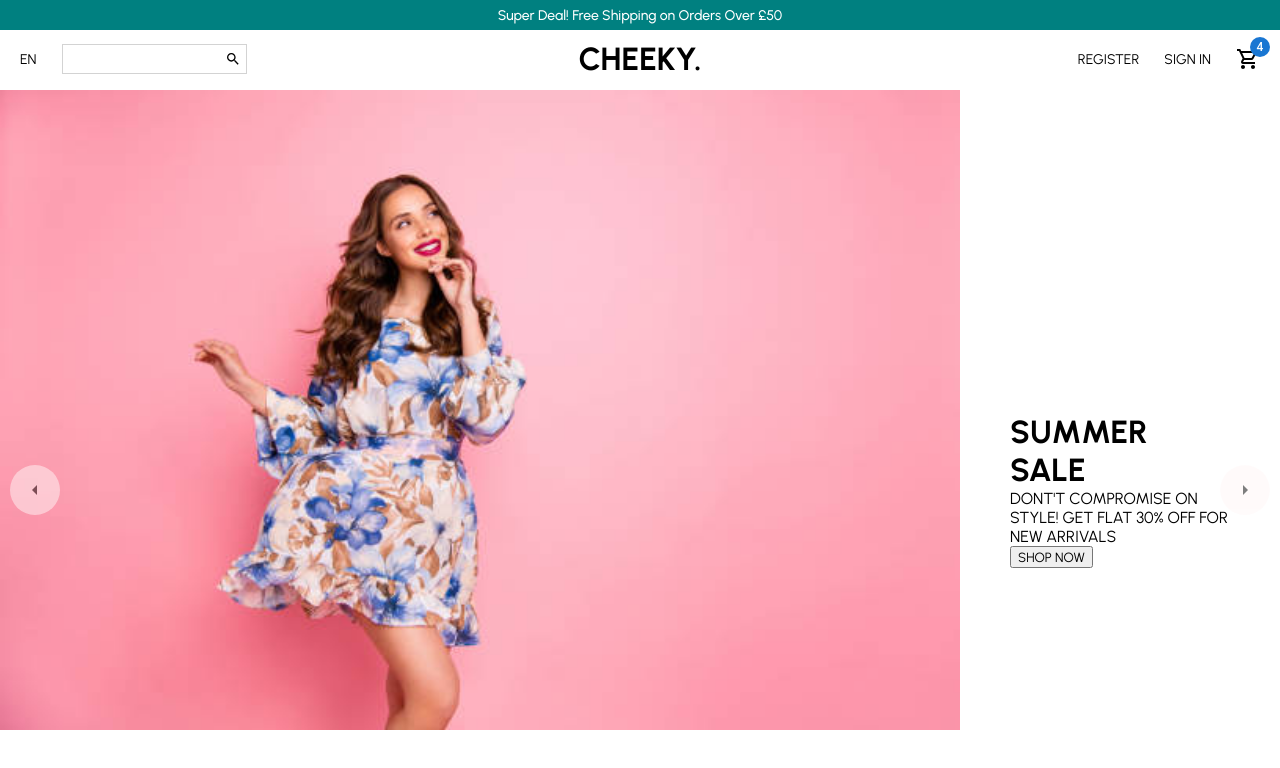
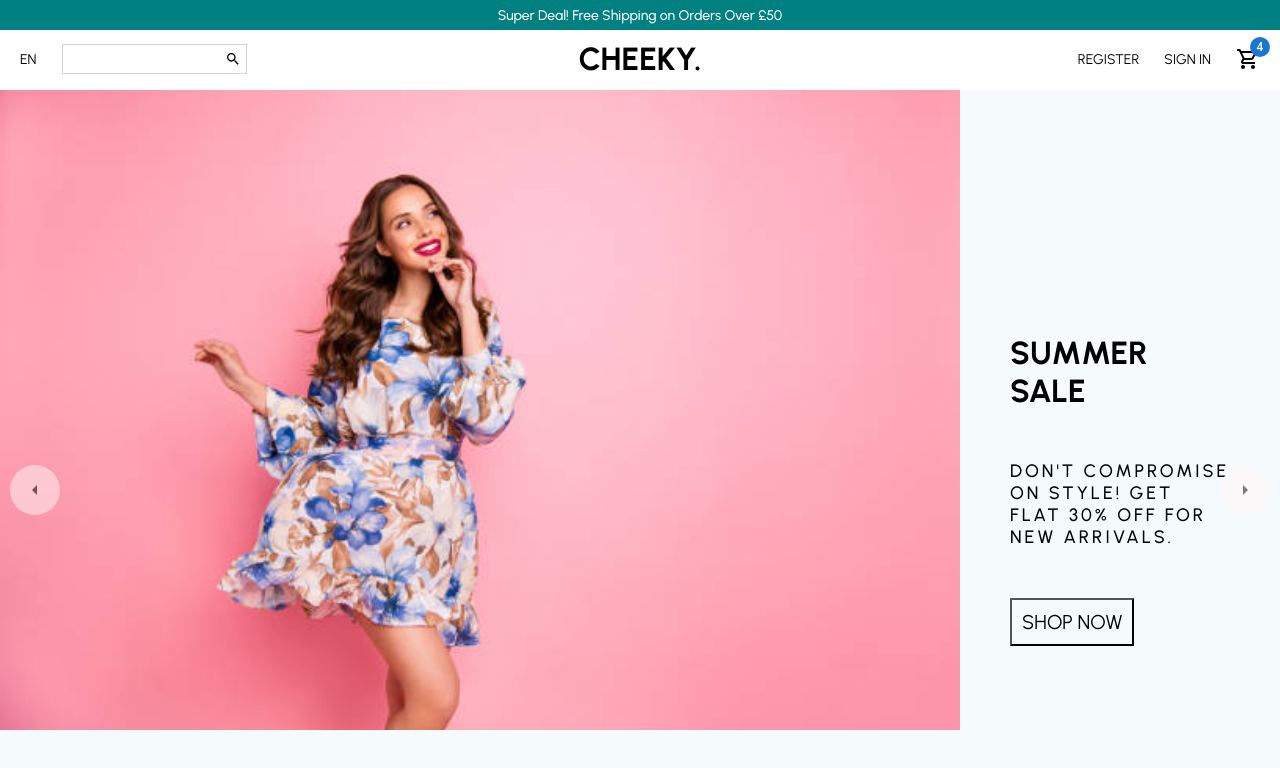
Before and after one commit to Cheeky97/E-Commerce, a React (Create React App) app in the folder ecommerce/: page / in a window 1280 px wide. Shown: the top 768 px of the page. Built offline with nearby package versions, Linux system fonts and the light colour scheme; grey boxes are pictures that could not be loaded.

Commit message:
Slider component update
Slider component update

```diff
--- a/ecommerce/src/Components/Slider.jsx
+++ b/ecommerce/src/Components/Slider.jsx
@@ -1,12 +1,14 @@
 import { ArrowLeftOutlined, ArrowRightOutlined } from '@mui/icons-material'
-import React from 'react'
+import React, { useState } from 'react'
 import styled from 'styled-components'
+import { sliderItems } from '../data'
 
 const Container = styled.div`
     width: 100%;
     height: 100vh;
     display: flex;
     position: relative;
+    overflow: hidden;
 `
 const Arrow = styled.div`
     width: 50px;
@@ -24,15 +26,20 @@ const Arrow = styled.div`
     margin: auto;
     opacity: 0.5;
     cursor: pointer;
+    z-index: 1;
 `
 const Wrapper = styled.div`
     height: 100%;
+    display: flex;
+    transition: all 1.5s ease;
+    transform: translateX(${props => props.slideIndex * -100}vw)
 `
 const Slide = styled.div`
     width: 100vw;
     height: 100vh;
     display: flex;
     align-items: center;
+    background-color: #${props => props.bg}
 `
 const ImageContainer = styled.div`
     height: 100%;
@@ -47,28 +54,51 @@ const InfoContainer = styled.div`
     padding: 50px;
 `
 const Title = styled.h1``
-const Desc = styled.p``
-const Button = styled.button``
+const Desc = styled.p`
+    margin: 50px 0px;
+    font-size: 18px;
+    font-weight: 500;
+    letter-spacing: 3px;
+`
+const Button = styled.button`
+    padding: 10px;
+    font-size: 20px;
+    background-color: transparent;
+    cursor: pointer;
+`
 
 const Slider = () => {
+
+    const [slideIndex, setSlideIndex] = useState(0);
+    const handleClick = (direction) => {
+        if(direction === "left"){
+            setSlideIndex(slideIndex > 0 ? slideIndex-1 : 2);
+        }
+        else{
+            setSlideIndex(slideIndex < 2 ? slideIndex+1 : 0);
+        }
+    }
+
   return (
     <Container>
-        <Arrow direction="left">
+        <Arrow direction="left" onClick={() => handleClick("left")}>
             <ArrowLeftOutlined/>
         </Arrow>
-        <Wrapper>
-            <Slide>
+        <Wrapper slideIndex = {slideIndex}>
+            {sliderItems.map((item) => (
+                <Slide bg={item.bg}>
                     <ImageContainer>
-                    <Image src='img.png'/>
+                        <Image src={item.img}/>
                     </ImageContainer>
                     <InfoContainer>
-                    <Title>SUMMER SALE</Title>
-                    <Desc>DONT'T COMPROMISE ON STYLE! GET FLAT 30% OFF FOR NEW ARRIVALS</Desc>
+                        <Title>{item.title}</Title>
+                        <Desc>{item.desc}</Desc>
                         <Button>SHOP NOW</Button>
                     </InfoContainer>
                 </Slide>
+            ))}
         </Wrapper>
-        <Arrow direction="right">
+        <Arrow direction="right" onClick={() => handleClick("right")}>
             <ArrowRightOutlined/>
         </Arrow>
     </Container>
--- /dev/null
+++ b/ecommerce/src/data.js
@@ -0,0 +1,23 @@
+export const sliderItems = [
+    {
+      id: 1,
+      img: "img.png",
+      title: "SUMMER SALE",
+      desc: "DON'T COMPROMISE ON STYLE! GET FLAT 30% OFF FOR NEW ARRIVALS.",
+      bg: "f5fafd",
+    },
+    {
+      id: 2,
+      img: "https://i.ibb.co/DG69bQ4/2.png",
+      title: "AUTUMN COLLECTION",
+      desc: "DON'T COMPROMISE ON STYLE! GET FLAT 30% OFF FOR NEW ARRIVALS.",
+      bg: "fcf1ed",
+    },
+    {
+      id: 3,
+      img: "https://i.ibb.co/cXFnLLV/3.png",
+      title: "LOUNGEWEAR LOVE",
+      desc: "DON'T COMPROMISE ON STYLE! GET FLAT 30% OFF FOR NEW ARRIVALS.",
+      bg: "cc99ff",
+    },
+  ];
```
Also changed, not shown: ecommerce/public/images.jpg (deleted), ecommerce/public/images.png. Lines whose indentation alone changed are shown as unchanged.
